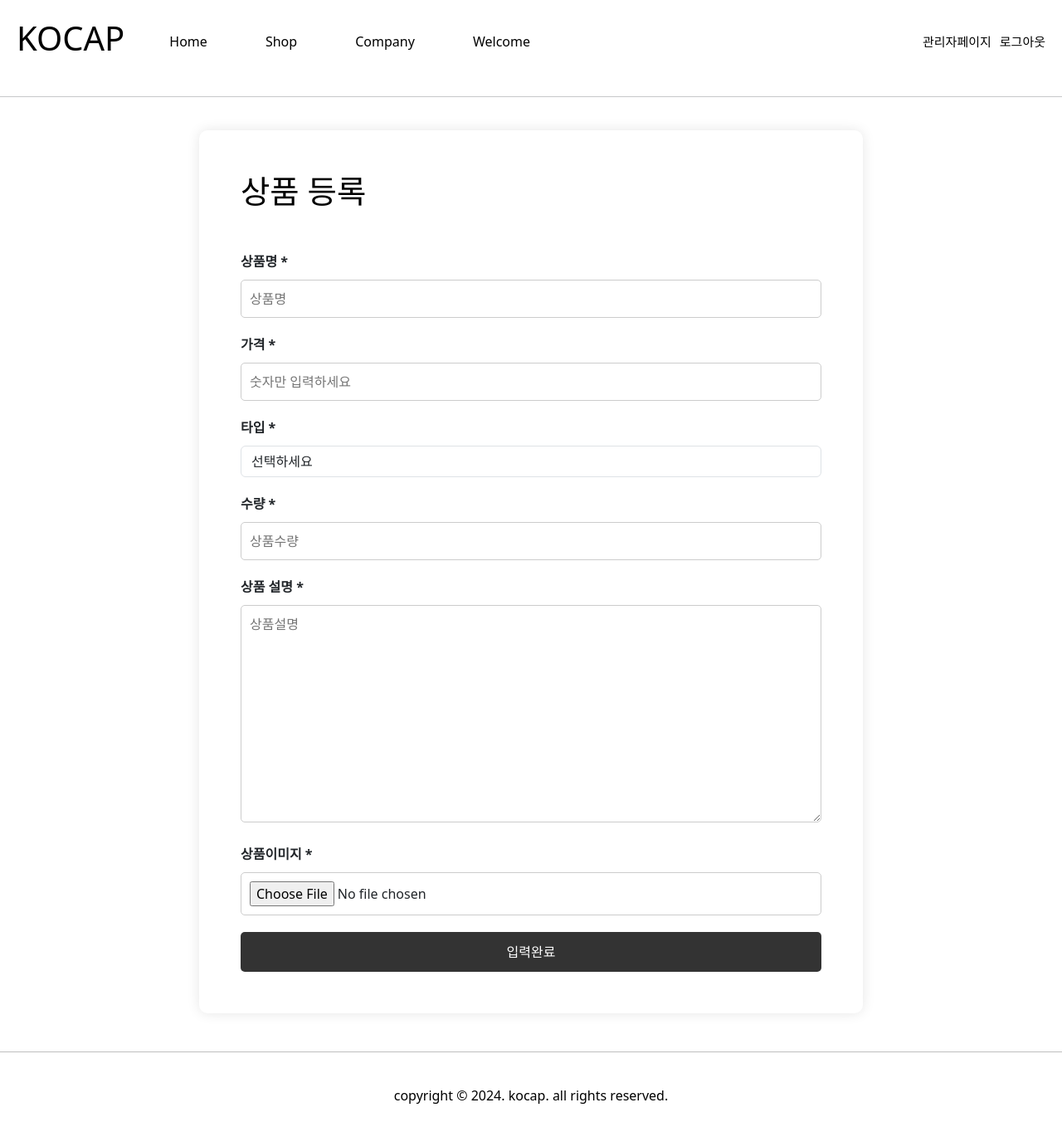
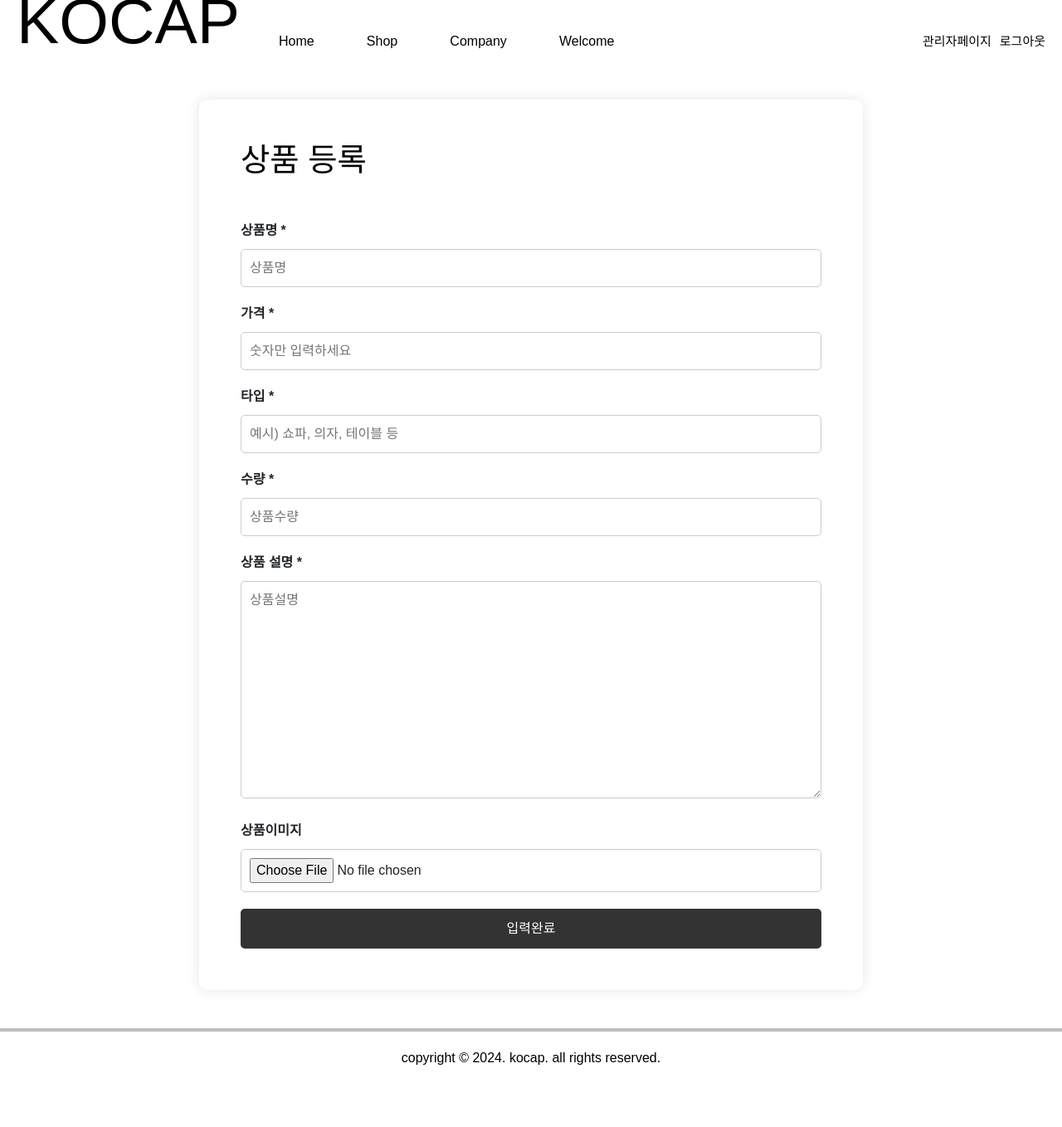
Before and after one commit to yoon741/teamProject, a FastAPI app: page /admin/rgproduct in a window 1280 px wide. Shown: the whole page at 83% size. After the commit the page ends 1283 px from the top, so only its background shows below. Run offline with FastAPI, Linux system fonts and the light colour scheme; the visitor is signed in with stand-in values (Sample User, id 1).

Commit message:
admin 개선

```diff
--- a/views/templates/admin/rgproduct.html
+++ b/views/templates/admin/rgproduct.html
@@ -7,6 +7,7 @@
 {% block style %}
 <style>
     body {
+        font-family: Arial, sans-serif;
         background-color: white;
         margin: 0;
         padding: 0;
@@ -37,14 +38,15 @@
         box-sizing: border-box;
         flex-grow: 1;
     }
-    h2 {
+    h1, h2 {
         font-size: 2.4em;
         margin-bottom: 50px;
         color: black;
         text-align: left;
     }
     hr {
-        margin-bottom: 40px;
+        border: 2px solid black;
+        margin-bottom: 20px;
     }
     .form-group {
         margin-bottom: 20px;
@@ -108,12 +110,42 @@
         margin-bottom: 0;
         opacity: 0;
     }
+    .custom-file-label {
+        position: absolute;
+        top: 0;
+        right: 0;
+        left: 0;
+        z-index: 1;
+        height: calc(1.5em + .75rem + 2px);
+        padding: .375rem .75rem;
+        font-weight: 400;
+        line-height: 1.5;
+        color: #495057;
+        background-color: #fff;
+        border: 1px solid #ced4da;
+        border-radius: .25rem;
+    }
+    .custom-file-label::after {
+        content: "Browse";
+        position: absolute;
+        top: 0;
+        right: 0;
+        bottom: 0;
+        z-index: 3;
+        display: block;
+        height: calc(1.5em + .75rem);
+        padding: .375rem .75rem;
+        line-height: 1.5;
+        color: #495057;
+        background-color: #e9ecef;
+        border-left: inherit;
+        border-radius: 0 .25rem .25rem 0;
+    }
 </style>
 {% endblock %}
 
 {% block main %}
 <main>
-    <hr>
     <div class="container">
         <h2>상품 등록</h2>
         <form name="productfrm" enctype='multipart/form-data' method="post">
@@ -127,13 +159,7 @@
             </div>
             <div class="form-group">
                 <label for="type">타입 *</label>
-                <select class="form-control" name="type" id="type" required>
-                    <option value="">선택하세요</option>
-                    <option value="소파">소파</option>
-                    <option value="의자">의자</option>
-                    <option value="테이블">테이블</option>
-                    <option value="기타">기타</option>
-                </select>
+                <input type="text" name="type" id="type" required placeholder="예시) 쇼파, 의자, 테이블 등">
             </div>
             <div class="form-group">
                 <label for="qty">수량 *</label>
@@ -144,11 +170,12 @@
                 <textarea name="description" id="description" rows="10" required placeholder="상품설명"></textarea>
             </div>
             <div class="form-group">
-                <div><label for="imgfile">상품이미지 *</label></div>
+                <div><label for="imgfile">상품이미지</label></div>
                 <div><input type="file" name="files" id="file1" required></div>
 
             </div>
             <div class="button-group">
+                {#                    <button type="button" id="listbtn" onclick="location.href='/admin/mgproduct'">상품리스트로</button>#}
                 <button type="submit" id="writeokbtn">입력완료</button>
             </div>
         </form>
```
